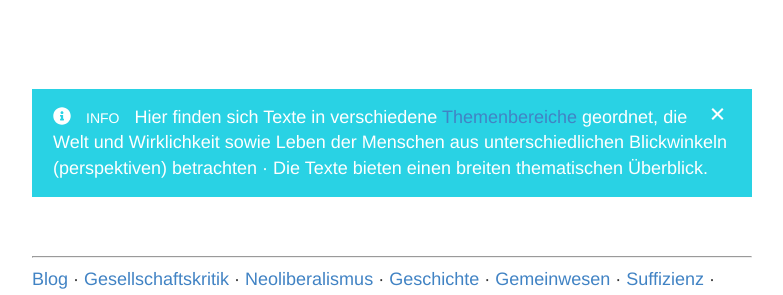
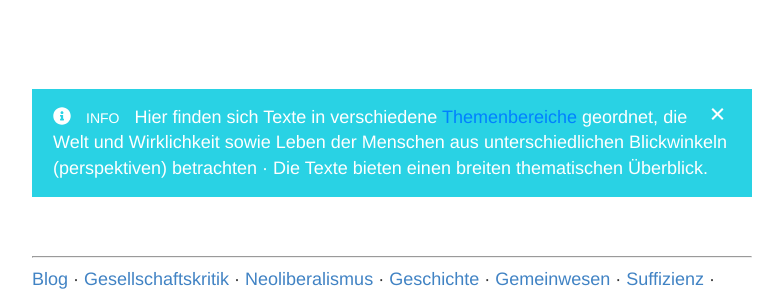
Before and after one commit to S2030c/projekte, a Jekyll site: the page built from index.html, in a window 1280 px wide. Shown: the part 170-465 px from the top of the page, without its empty margins (248-1031 px from the left). Built offline with Jekyll 4.4.1, drawn with Linux system fonts in a browser that asks for light colours; nearby versions of some CDN libraries.

Commit message:
Update _alert.scss

```diff
--- a/_sass/_alert.scss
+++ b/_sass/_alert.scss
@@ -10,8 +10,10 @@ $orange: #f87d09;
 $dark-pink: #e91e63;
 $purple: #9c27b0;
 $light-purple: #efedff;
+$link-color: #0080FF;
 //Body
 $main-background: $light-purple;
+
 
 
 .title {
@@ -53,6 +55,9 @@ $text-color) {
     position: relative;
     max-width: 960px;
     margin: 0 auto;
+  }
+  .alert-container a, .alert-container a:visited {
+    color:$link-color;
   }
   .close-icon {
     float: right;
```
